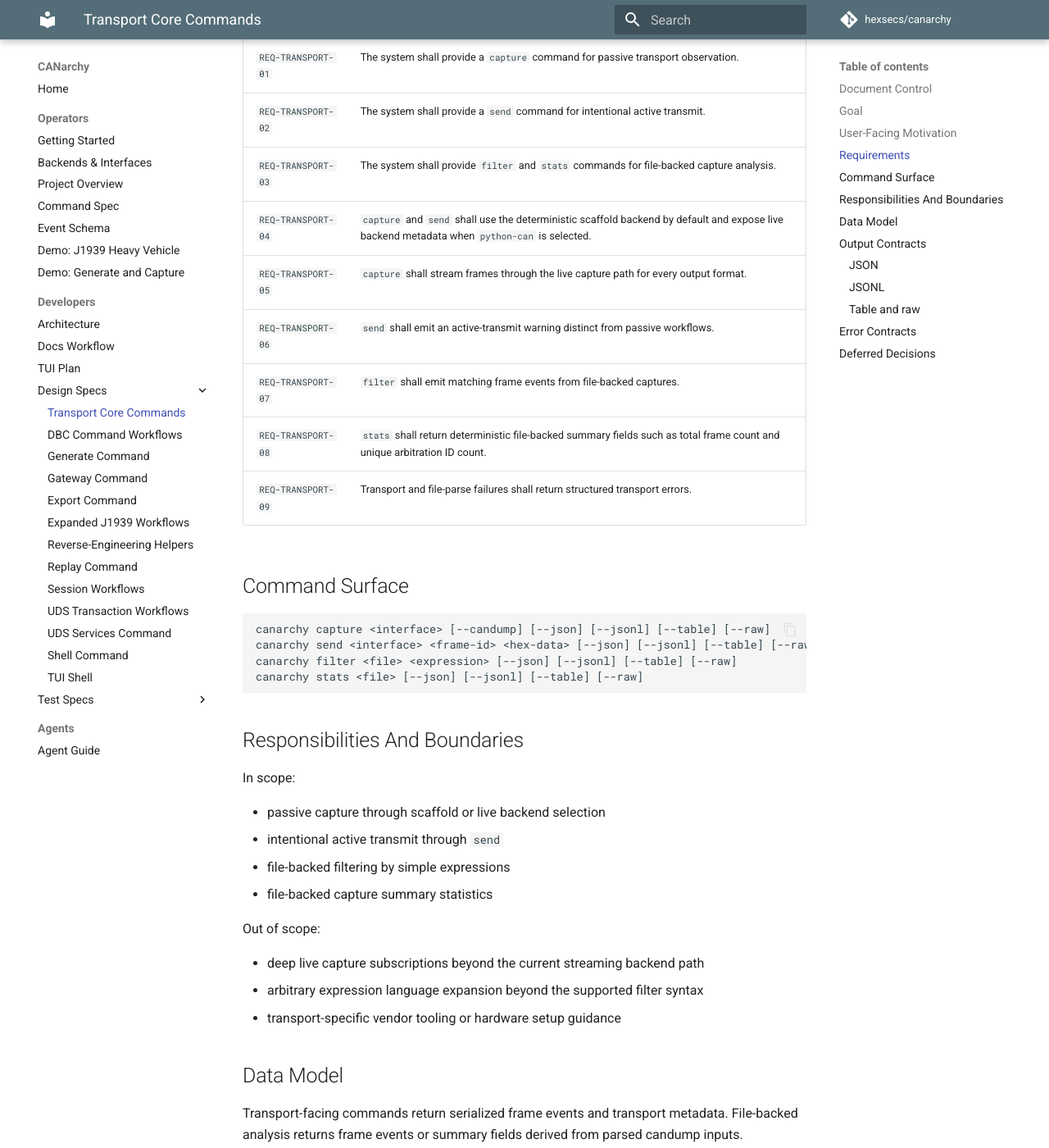
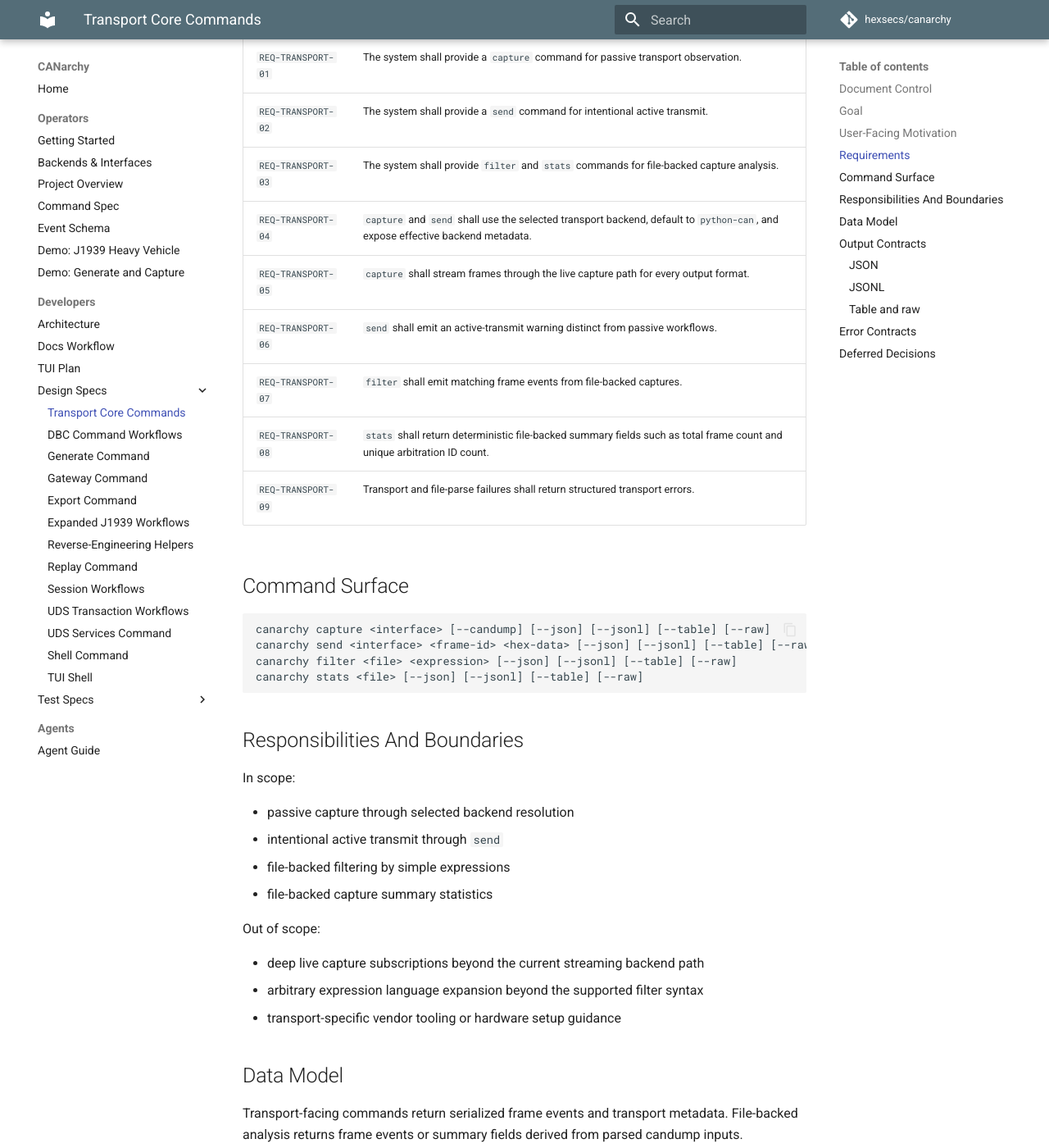
Before and after one commit to hexsecs/canarchy, an MkDocs documentation site: the page built from docs/design/transport-core-commands.md, in a window 1280 px wide and 1400 px high, scrolled down 843 px. Shown: the whole window at 82% size. Built offline with MkDocs 1.6.1 and Material for MkDocs 9.7.7, drawn with Linux system fonts in a browser that asks for light colours; comment, search, counter and statistics services are not loaded; some of the changed text lies outside the part shown.

Commit message:
Reconcile backend docs with current defaults
Update README, event schema, and transport design/test specs so they reflect python-can as the default backend and scaffold as the deterministic offline backend. closes #43

```diff
--- a/docs/design/transport-core-commands.md
+++ b/docs/design/transport-core-commands.md
@@ -23,7 +23,7 @@
 | `REQ-TRANSPORT-01` | The system shall provide a `capture` command for passive transport observation. |
 | `REQ-TRANSPORT-02` | The system shall provide a `send` command for intentional active transmit. |
 | `REQ-TRANSPORT-03` | The system shall provide `filter` and `stats` commands for file-backed capture analysis. |
-| `REQ-TRANSPORT-04` | `capture` and `send` shall use the deterministic scaffold backend by default and expose live backend metadata when `python-can` is selected. |
+| `REQ-TRANSPORT-04` | `capture` and `send` shall use the selected transport backend, default to `python-can`, and expose effective backend metadata. |
 | `REQ-TRANSPORT-05` | `capture` shall stream frames through the live capture path for every output format. |
 | `REQ-TRANSPORT-06` | `send` shall emit an active-transmit warning distinct from passive workflows. |
 | `REQ-TRANSPORT-07` | `filter` shall emit matching frame events from file-backed captures. |
@@ -43,7 +43,7 @@
 
 In scope:
 
-* passive capture through scaffold or live backend selection
+* passive capture through selected backend resolution
 * intentional active transmit through `send`
 * file-backed filtering by simple expressions
 * file-backed capture summary statistics
@@ -66,6 +66,11 @@
 * `python_can_interface` when applicable
 * `status`
 * `implementation`
+
+Current backend note:
+
+* the effective backend defaults to `python-can`
+* the deterministic scaffold backend remains available for offline tests, CI, and demos
 
 ## Output Contracts
 
```
Also changed, not shown: README.md (+3 -3 lines), docs/event-schema.md (+1 -1 lines), 2 other files.
